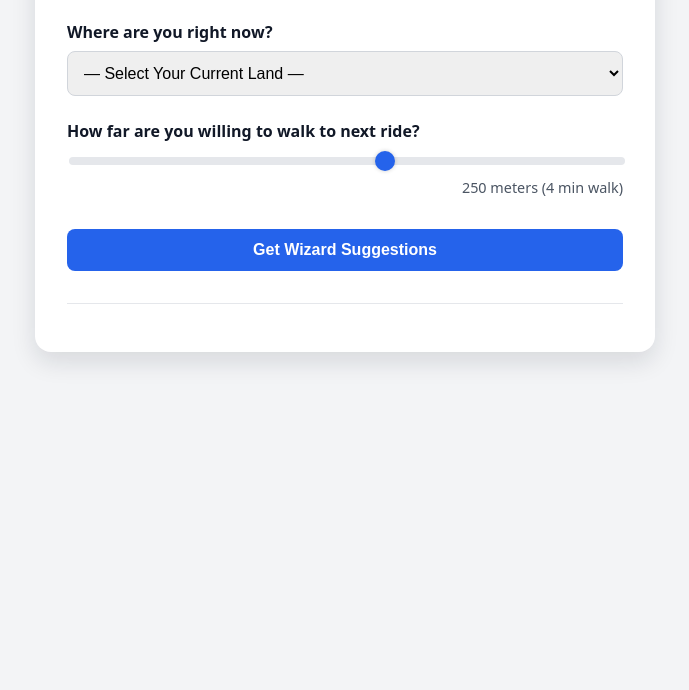
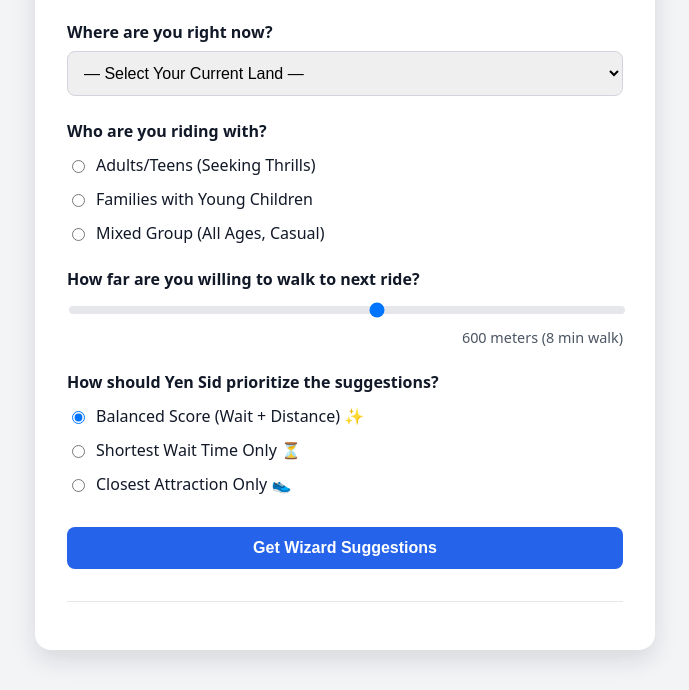
Before and after one commit to iccir919/yen-sid, a website: page index.html in a window 1280 px wide. Shown: the part 148-838 px from the top of the page, without its empty margins (295-984 px from the left). Before the commit the page ends 800 px from the top, so only its background shows below. Drawn offline with Linux system fonts and the light colour scheme.

Commit message:
Add group type and user priority

```diff
--- a/index.html
+++ b/index.html
@@ -1,6 +1,7 @@
 <!DOCTYPE html>
 <html lang="en">
 <head>
+    <title>Yen Sid - your Magic Kingdom experience wizard</title>
     <meta charset="UTF-8">
     <meta name="viewport" content="width=device-width, initial-scale=1.0">
     <link rel="stylesheet" href="styles.css">
@@ -28,20 +29,83 @@
             </div>
 
             <div class="field">
+                <label>Who are you riding with?</label>
+
+                <div class="radio-group" id="groupType-group">
+
+                    <div>
+                        <input type="radio" id="group-thrill" name="groupType" value="Thrills and Adults" required>
+                        <label for="group-thrill">Adults/Teens (Seeking Thrills)</label>
+                    </div>
+
+                    <div>
+                        <input type="radio" id="group-family" name="groupType" value="Families with Young Children">
+                        <label for="group-family">Families with Young Children</label>
+                    </div>
+
+                    <div>
+                        <input type="radio" id="group-casual" name="groupType" value="All Ages (Casual)">
+                        <label for="group-casual">Mixed Group (All Ages, Casual)</label>
+                    </div>
+                </div>
+            </div>
+
+            <div class="field">
                 <label for="maxDistance">How far are you willing to walk to next ride?</label>
                 <input
                     type="range"
                     id="maxDistance"
                     name="maxDistance"
-                    min="50"
-                    max="400"
-                    step="50"
-                    value="250"
+                    min="100"
+                    max="1000"
+                    step="100"
+                    value="600"
                 />
                 <div class="slider-labels">
                     <span id="distance-label">250 meters (about 4 min. walk)</span>
                 </div>
             </div>
+
+            <div class="field">
+                <label>How should Yen Sid prioritize the suggestions?</label>
+
+                <div class="radio-group" id="priorityMode-group">
+
+                    <div class="radio-option">
+                        <input
+                            type="radio"
+                            id="priority-score"
+                            name="priorityMode"
+                            value="SCORE_BALANCED"
+                            checked
+                            required
+                        >
+                        <label for="priority-score">Balanced Score (Wait + Distance) ✨</label>
+                    </div>
+
+                    <div class="radio-option">
+                        <input
+                            type="radio"
+                            id="priority-wait"
+                            name="priorityMode"
+                            value="WAIT_ONLY"
+                        >
+                        <label for="priority-wait">Shortest Wait Time Only ⏳</label>
+                    </div>
+
+                    <div class="radio-option">
+                        <input
+                            type="radio"
+                            id="priority-distance"
+                            name="priorityMode"
+                            value="DISTANCE_ONLY"
+                        >
+                        <label for="priority-distance">Closest Attraction Only 👟</label>
+                    </div>
+
+                </div>
+            </div>
+
 
             <button type="submit">Get Wizard Suggestions</button>
         </form>
--- a/script.js
+++ b/script.js
@@ -27,10 +27,12 @@ document.addEventListener("DOMContentLoaded", () => {
         // 1. Collect Data (Only current land and max distance)
         const formData = new FormData(form);
         const userPrefs = {
-            land: formData.get("land"),
-            maxDistance: parseInt(formData.get("maxDistance"), 10)
-        }
-        console.log(userPrefs)
+            land: formData.get('land'),
+            // Parse distance to integer from the slider
+            maxDistance: parseInt(formData.get('maxDistance'), 10),
+            groupType: formData.get('groupType'),
+            priorityMode: formData.get('priorityMode')
+        };
         resultsSection.innerHTML = `<p class="loading">Casting a spell.. please wait.</p>`;
 
         try {
@@ -49,7 +51,7 @@ document.addEventListener("DOMContentLoaded", () => {
             }
             console.log("data", data)
             // 3. Display Results
-            displayResults(data.recommendations);
+            displayResults(data.recommendations, data.summary);
 
         } catch(error) {
             console.error("Fetch error", error);
@@ -57,9 +59,9 @@ document.addEventListener("DOMContentLoaded", () => {
         }
     });
 
-    const displayResults = (recommendations) => {
+    const displayResults = (recommendations, summary) => {
         resultsSection.innerHTML = `
-            <h2>Your personalized suggestions have arrived!</h2>
+            <h2>${summary}</h2>
             <ul class="recommendations-list">
                 ${recommendations.map(recommendation => `
                     <li>
--- a/styles.css
+++ b/styles.css
@@ -91,32 +91,28 @@ button:hover {
     background-color: #1d4ed8;
 }
 
-/* --- SLIDER SPECIFIC STYLES --- */
+/* --- SLIDER INPUT --- */
+
 
 .field input[type="range"] {
-    /* Reset default appearance */
     appearance: none;
     width: 100%;
-    height: 8px; /* Height of the track */
+    height: 8px;
     background: #e5e7eb;
     border-radius: 4px;
     cursor: pointer;
-    padding: 0; /* Remove default padding */
-    margin-top: 0.5em;
-    border: none; /* Remove default border */
+    margin-top: 0.6em;
+    border: none;
 }
 
-/* Slider Thumb (The circle handle) */
-.field input[type="range"]::-webkit-slider-thumb {
-    appearance: none;
-    width: 20px;
-    height: 20px;
-    background: #2563eb;
-    border-radius: 50%;
-    cursor: grab;
-    margin-top: 0; /* Center the thumb vertically */
-    box-shadow: 0 0 4px rgba(0, 0, 0, 0.2);
-    transition: background-color 0.2s;
+
+.field input[type="range"]:focus {
+    outline: none;
+    box-shadow: 0 0 0 2px #2563eb33;
+}
+
+.field input[type="range"]:hover {
+    background: #dcdfe3;
 }
 
 .slider-labels {
@@ -126,6 +122,28 @@ button:hover {
     margin-top: 0.25em;
 }
 
+/* --- RADIO INPUT --- */
+
+
+.radio-group div {
+    display: flex;
+    align-items: center;
+    gap: 0.5em;
+}
+
+.radio-group {
+    display: flex;
+    flex-direction: column;
+    gap: 0.75em;
+    margin-top: 0.25em;
+}
+
+.radio-group label {
+    font-weight: normal;
+    cursor: pointer;
+}
+
+/* --- RESULTS SECTION --- */
 
 .results {
     margin-top: 2em;
@@ -141,6 +159,8 @@ button:hover {
     margin-bottom: 1em;
     font-weight: 700;
 }
+
+/* --- RECOMMENDATION LIST --- */
 
 .recommendations-list {
     list-style: none;
```
Also changed, not shown: api/wizard.js (+60 -10 lines).
